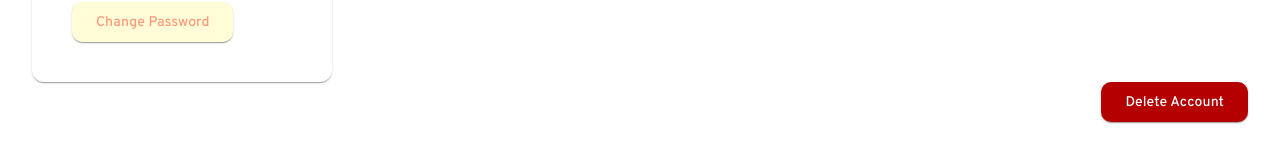
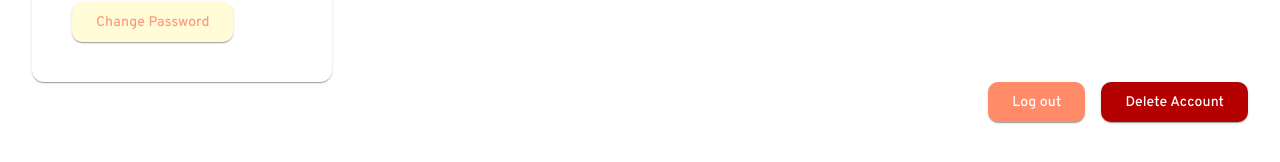
Before and after one commit to 1ASI0729-2510-4289-G3-KeepTeam/front-web, an Angular app: page /user-profile in a window 1280 px wide. Shown: the part 594-756 px from the top of the page. Built offline with nearby package versions, Linux system fonts and the light colour scheme; no server answers; sample sign-in values are in the browser's storage.

Commit message:
feat(profile): add logout button

```diff
--- a/src/app/profiles/pages/user-profile/user-profile.component.css
+++ b/src/app/profiles/pages/user-profile/user-profile.component.css
@@ -72,11 +72,24 @@ button.mat-raised-button {
   width: 100%;
 }
 
+.logout-button {
+  border-radius: 10px;
+  color: #FFFFFF;
+  margin-left: auto;
+  background-color: #FF8B68 !important;
+}
+
+.button-row {
+  display: flex;
+  justify-content: flex-end; /* Alinea los botones hacia la derecha */
+  gap: 1rem;
+
+}
 .delete-button {
   border-radius: 10px;
   color: #FFFFFF;
-  margin-left: auto;
 }
+
 .button-container {
   display: flex;
   justify-content: flex-end;
--- a/src/app/profiles/pages/user-profile/user-profile.component.html
+++ b/src/app/profiles/pages/user-profile/user-profile.component.html
@@ -38,6 +38,9 @@
       </mat-card-content>
     </mat-card>
   </div>
+</div>
 
+<div class="button-row">
+  <button mat-raised-button class="logout-button" style="color: #FFFFFF" (click)="goToLogin()">Log out</button>
   <button mat-raised-button class="delete-button" style="background-color: #B40000; color: #FFFFFF" (click)="deleteProfile()">Delete Account</button>
 </div>
--- a/src/app/profiles/pages/user-profile/user-profile.component.ts
+++ b/src/app/profiles/pages/user-profile/user-profile.component.ts
@@ -54,7 +54,8 @@ export class UserProfileComponent implements OnInit {
     });
   }
 
-
-
+  goToLogin(): void {
+    this.router.navigate(['/login']);
+  }
 
 }
```
